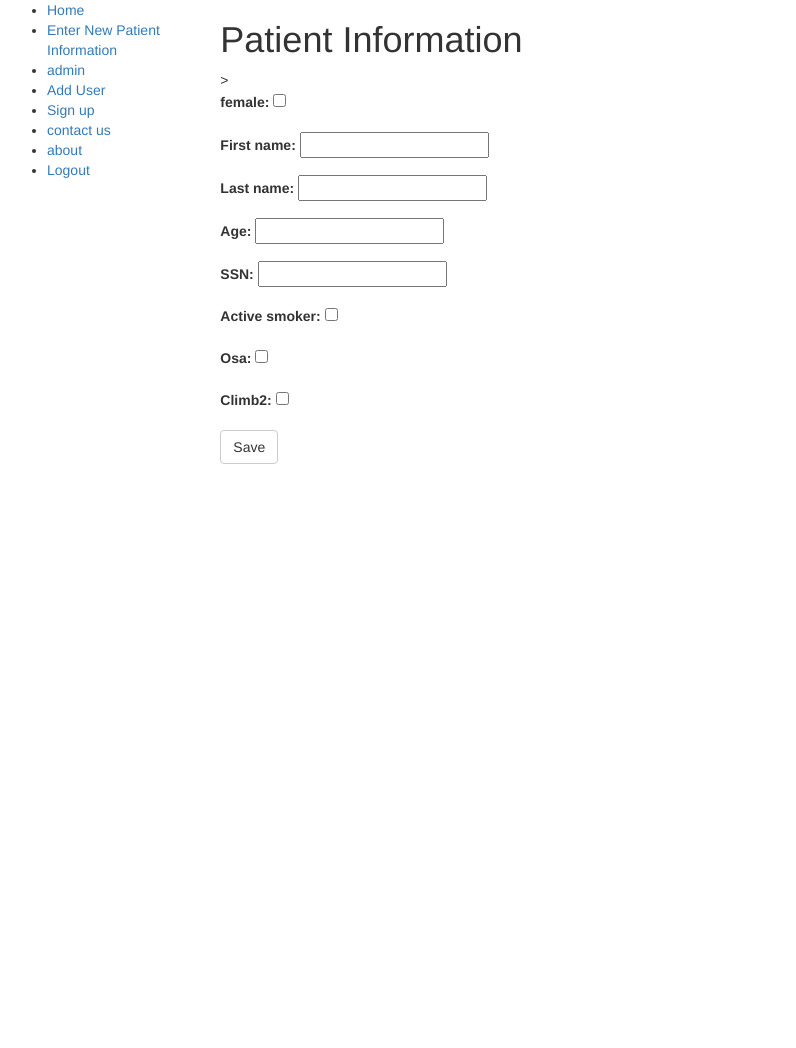
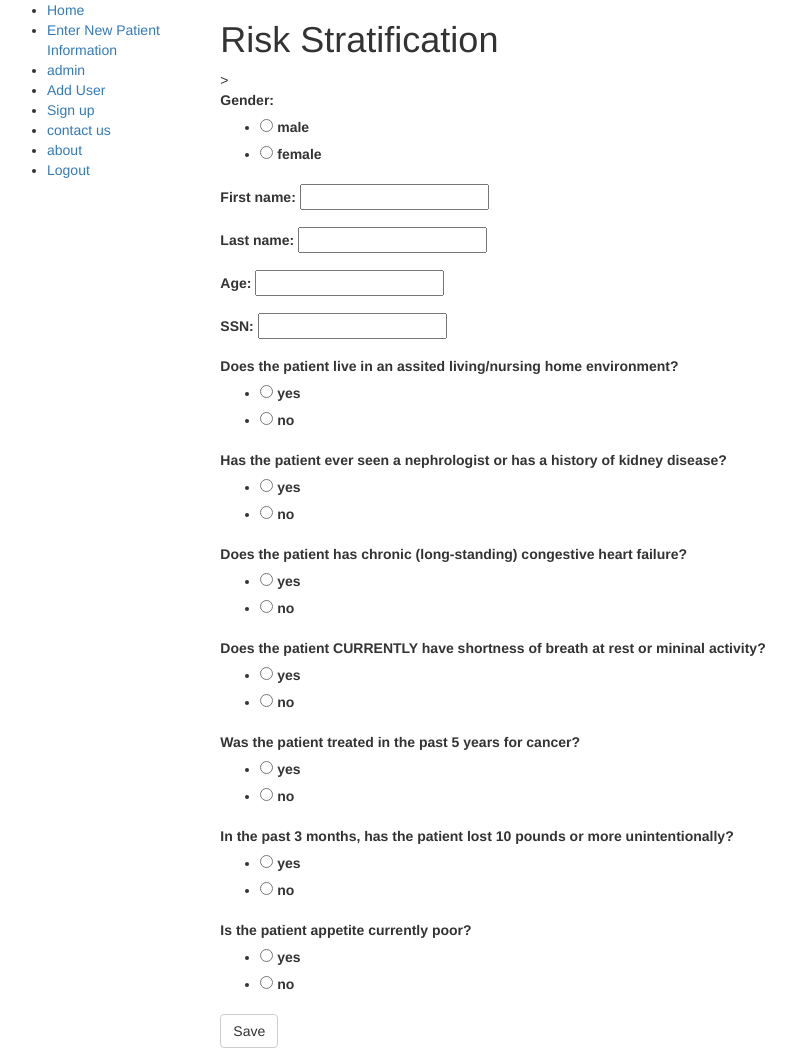
Before and after one commit to alon-benari/lariat, a Django app: page /lariat/add in a window 1280 px wide. Shown: the whole page, without its empty margins (8-804 px from the left). Before the commit the page ends 464 px from the top, so only its background shows below. Run offline with Django 3.2, Linux system fonts and the light colour scheme; a user stored in the database is signed in; some libraries are stand-ins or nearby versions.

Commit message:
commit10252017

```diff
--- a/lariat/forms.py
+++ b/lariat/forms.py
@@ -5,8 +5,63 @@ class PatientForm(forms.ModelForm):
     """
     A form to capture data from a patient
     """
-    female = forms.BooleanField(label='female')
+    YES = 1
+    NO = 0
+    MALE = 0
+    FEMALE = 1
+    YES_NO= ((YES,'yes'),(NO,'no'))
+    GENDER = ((MALE,'male'),(FEMALE,'female'))
+    #
+    female = forms.ChoiceField(
+        choices = GENDER,
+        required=True,
+        widget = forms.RadioSelect(),
+        label= 'Gender')
+    #
+    snf = forms.ChoiceField(
+        choices = YES_NO,
+        required=True,
+        widget = forms.RadioSelect(),
+        label= 'Does the patient live in an assited living/nursing home environment?')
+    nephrologist = forms.ChoiceField(
+        choices = YES_NO,
+        required=True,
+        widget = forms.RadioSelect(),
+        label = 'Has the patient ever seen a nephrologist or has a history of kidney disease?')
+    #
+    chf = forms.ChoiceField(
+        choices = YES_NO,
+        required=True,
+        widget = forms.RadioSelect(),
+        label = 'Does the patient has chronic (long-standing) congestive heart failure?')
+    #
+    sob = forms.ChoiceField(
+        choices = YES_NO,
+        required=True,
+        widget = forms.RadioSelect(),
+        label = 'Does the patient CURRENTLY have shortness of breath at rest or mininal activity?')
+    #
+    cancer = forms.ChoiceField(
+        choices = YES_NO,
+        required=True,
+        widget = forms.RadioSelect(),
+        label = 'Was the patient treated in the past 5 years for cancer?')
+    #
+    weight_loss = forms.ChoiceField(
+        choices = YES_NO,
+        required=True,
+        widget = forms.RadioSelect(),
+        label = 'In the past 3 months, has the patient lost 10 pounds or more unintentionally?')
+    #
+    appetite = forms.ChoiceField(
+        choices = YES_NO,
+        required=True,
+        widget = forms.RadioSelect(),
+        label = 'Is the patient appetite currently poor?')
+
     class Meta:
-        model = Patient
+        model= Patient
         fields = ('female','first_name','last_name','age',
-                  'SSN','active_smoker','osa','climb2')
+                  'SSN',
+                  'snf','nephrologist','chf','sob','cancer',
+                  'weight_loss','appetite')
--- a/lariat/models.py
+++ b/lariat/models.py
@@ -17,10 +17,17 @@ class Patient(models.Model):
     last_name = models.CharField(max_length=50)
     female = models.BooleanField(default=False)
     SSN = models.CharField(max_length=8)
-    active_smoker = models.BooleanField(default=False)
-    osa =  models.BooleanField(default=False)
-    climb2 =  models.BooleanField(default=False,help_text = 'can climb 2 flights of steps')
-    age = models.CharField(max_length=3,help_text = 'age')
+    #active_smoker = models.BooleanField(default=False)
+    #osa =  models.BooleanField(default=False)
+    #climb2 =  models.BooleanField(default=False,help_text = 'can climb 2 flights of steps')
+    age = models.IntegerField(help_text = 'age')
+    snf = models.CharField(max_length=3,help_text = 'snf')
+    nephrologist = models.CharField(max_length=3)
+    chf =  models.CharField(max_length=3,help_text = 'CHF')
+    sob =  models.CharField(max_length=3,help_text = 'sob')
+    cancer =  models.CharField(max_length=3,help_text = 'cancer')
+    weight_loss = models.CharField(default = 'no',max_length=3,help_text = 'cancer')
+    appetite =  models.CharField(default = 'no',max_length=3,help_text = 'appetite')
 
     def published(self):
         self.published_date = timezone.now()
--- a/lariat/templates/add_patient.html
+++ b/lariat/templates/add_patient.html
@@ -1,7 +1,7 @@
 {%extends "base_generic.html"%}
 
 {%block content%}
-<h1> Patient Information </h1>
+<h1> Risk Stratification </h1>
 
 <form  method="POST"  > {%csrf_token%}>
 
--- a/lariat/templates/base_generic.html
+++ b/lariat/templates/base_generic.html
@@ -2,7 +2,7 @@
 <html lang="en">
 <head>
 
-  {% block title %}<title>Pre-Operative Screening tool</title>{% endblock %}
+  {% block title %}<title>Pre-Operative Screening tool - Beta version please DO NOT enter real PHI</title>{% endblock %}
   <meta charset="utf-8">
   <meta name="viewport" content="width=device-width, initial-scale=1">
   <link rel="stylesheet" href="https://maxcdn.bootstrapcdn.com/bootstrap/3.3.7/css/bootstrap.min.css">
--- a/lariat/templates/index.html
+++ b/lariat/templates/index.html
@@ -6,7 +6,7 @@
 <div class = "container">
 	<div class = "jumbotron">
 
-		<h1>Welcome to the Pre-Operative Screening Tool</h1>
+		<h1>Welcome to the Pre-Operative Screening Tool -  This is beta testing, DO NOT ENTER PHI</h1>
 
 		<p>
 		  This tool will allow to screen and prioritize patients for the pre-operative clinic.</br>
```
Also changed, not shown: db.sqlite3, lariat/migrations/0006_patient_snf.py (added), lariat/migrations/0007_patient_osaa.py (added), lariat/migrations/0008_auto_20171024_1812.py (added), lariat/migrations/0009_auto_20171024_1814.py (added), lariat/migrations/0010_auto_20171024_2143.py (added), lariat/migrations/0011_auto_20171024_2150.py (added), lariat/migrations/0012_auto_20171024_2157.py (added), lariat/migrations/0013_auto_20171024_2201.py (added), 3 other files.
